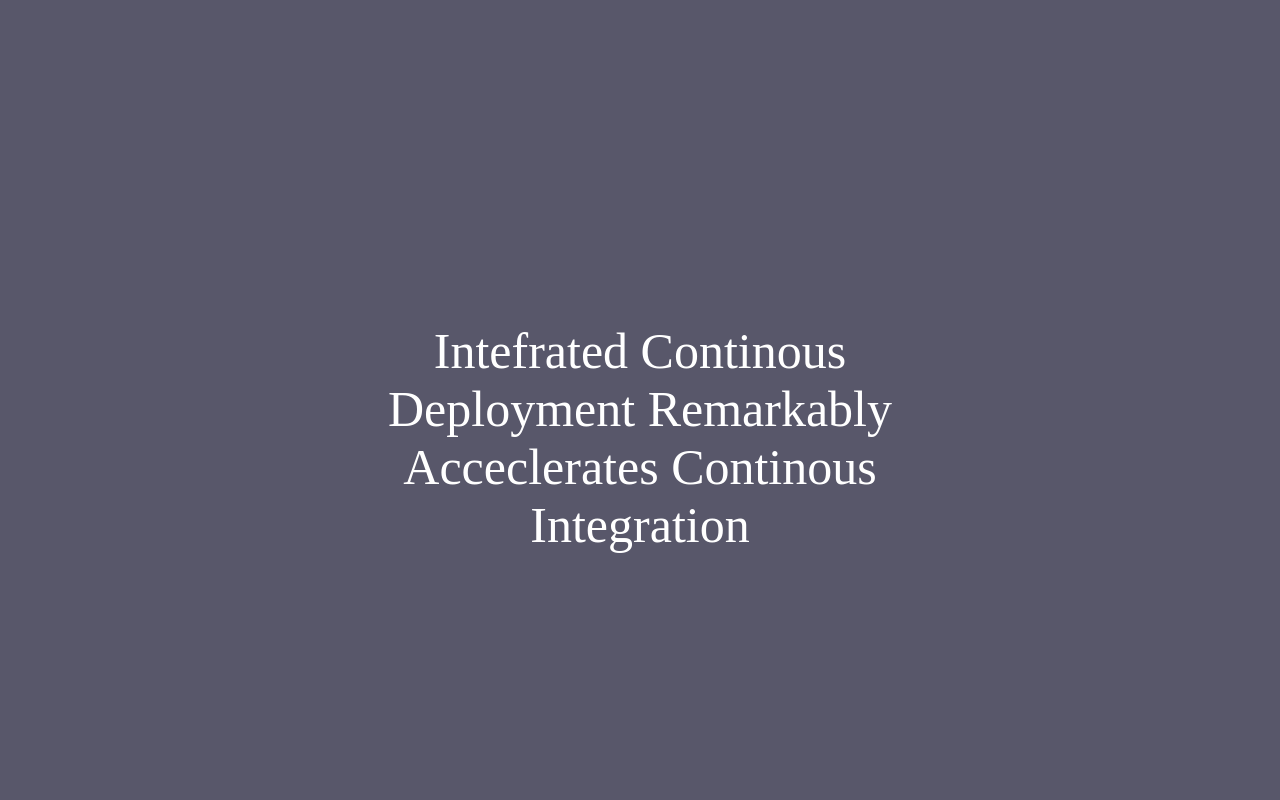
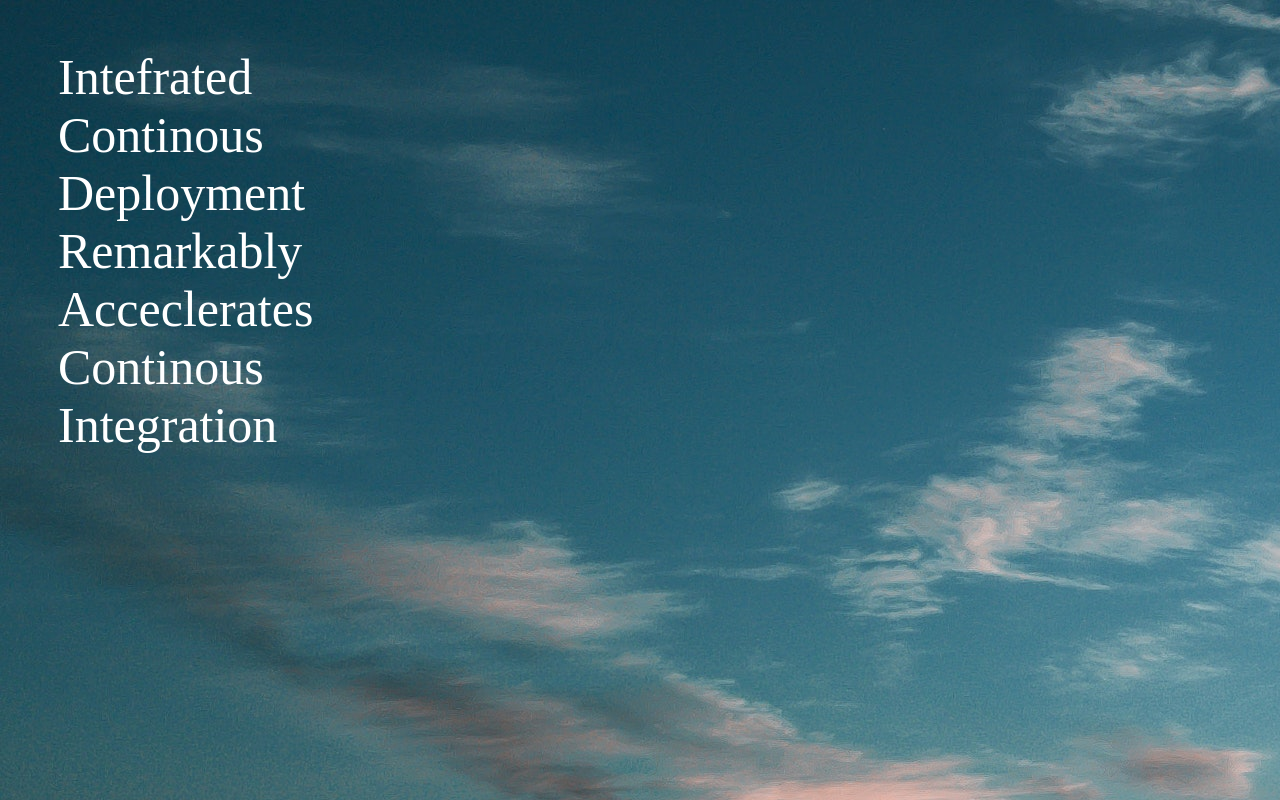
Before and after one commit to oliybeye/cicd-buzz, a Flask app: page / in a window 1280 px wide. Run offline with Flask 2, Linux system fonts and the light colour scheme.

Commit message:
deployment config file

```diff
--- a/app.py
+++ b/app.py
@@ -1,9 +1,11 @@
 import os
+import signal
 from flask import Flask, render_template
 from buzz import generator
 
 app = Flask(__name__)
 
+signal.signal(signal.SIGINT, lambda s, f: os._exit(0))
 @app.route("/")
 def generate_buzz():
     buzz = generator.generate_buzz()
--- a/templates/index.html
+++ b/templates/index.html
@@ -5,9 +5,12 @@
         <style>
             body{
                 padding: 0;
-                background-size: cover;
+                background-size: contain;
                 background-color: #58576a;
                 background-blend-mode: multiply;
+                background: url('/static/beach-dawn-dusk-1144176.jpg')no-repeat;
+                width: 200px;
+                height: 100px;
             }
             .buzz{
                 color: #fff;
```
Also changed, not shown: heroku.yaml (added), 2 other files.
